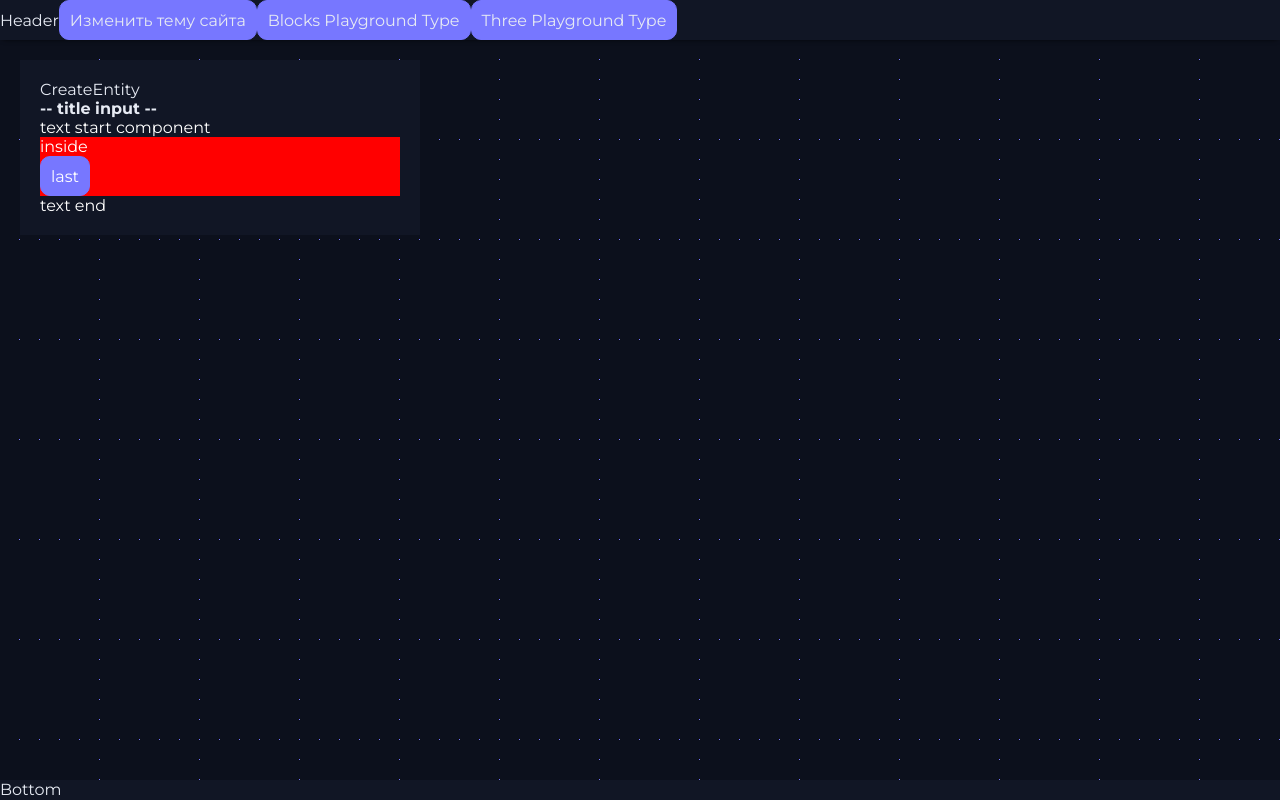
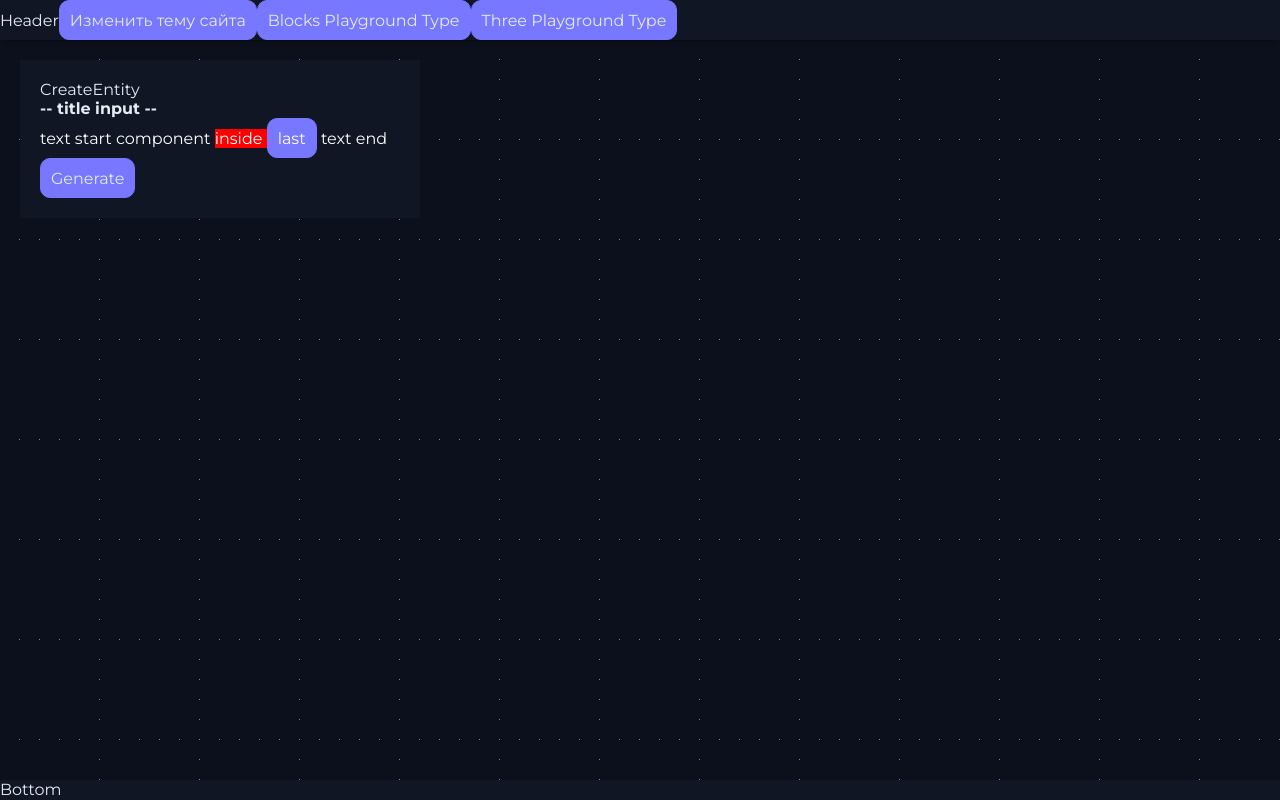
Before and after one commit to VanyaMate/thought-tree, a React (Vite) app in the folder client/: page / in a window 1280 px wide. Built offline with nearby package versions, Linux system fonts and the light colour scheme.

Commit message:
начало создания функции по генирации форматированной строки из react компонента

```diff
--- a/client/src/components/CreateEntity/CreateEntity.tsx
+++ b/client/src/components/CreateEntity/CreateEntity.tsx
@@ -1,8 +1,10 @@
-import React from 'react';
+import React, {useEffect, useRef} from 'react';
 import ColorThemeContainer from "../Themes/ColorThemeContainer/ColorThemeContainer";
 import css from './CreateEntity.module.scss';
 import EntityTextarea from "../EntityTextarea/EntityTextarea";
 import {EntityTextareaComponent} from "../../types/entityTextareaComponent";
+import {getFormattedEntityTextareaString} from "../../../utils/entities/getFormattedEntityTextareaString";
+import Button from "../UI/Buttons/Button/Button";
 
 const CreateEntity = () => {
     const last = JSON.stringify({value: 'last', type: EntityTextareaComponent.SCROLL_BUTTON, entityId: 'uid3'})
@@ -11,11 +13,23 @@ const CreateEntity = () => {
 
     const text = `text start (&-)${component}(-&) text end`;
 
+    const entityTextarea = useRef<HTMLDivElement>(null)
+
+    const generateAndLog = function (element: HTMLElement) {
+        console.log('%cИз', 'font-size: 20px; color: red');
+        console.log(text);
+        const formattedString = getFormattedEntityTextareaString(element);
+        console.log('%cВ', 'font-size: 20px; color: green');
+        console.log(formattedString);
+        console.log('%cСтроки равны', `color: ${text === formattedString ? 'green' : 'red'}`)
+    }
+
     return (
         <ColorThemeContainer themeStyles={css} className={css.container} data-entity={'true'}>
             CreateEntity
             <h4>-- title input --</h4>
-            <EntityTextarea value={text}/>
+            <EntityTextarea value={text} ref={entityTextarea}/>
+            <Button active onClick={() => generateAndLog(entityTextarea.current!)}>Generate</Button>
         </ColorThemeContainer>
     );
 };
--- a/client/src/components/EntityTextarea/EntityTextarea.tsx
+++ b/client/src/components/EntityTextarea/EntityTextarea.tsx
@@ -3,6 +3,7 @@ import ColorThemeContainer from "../Themes/ColorThemeContainer/ColorThemeContain
 import css from './EntityTextarea.module.scss';
 import {IDefaultComponent} from "../IDefaultComponent";
 import {useEntityTextareaHook} from "../../hooks/useEntityTextarea.hook";
+import {EntityTextareaComponent} from "../../types/entityTextareaComponent";
 
 export interface IEntityTextarea extends IDefaultComponent {
     value: string
@@ -12,7 +13,12 @@ const EntityTextarea: React.FC<IEntityTextarea> = React.forwardRef<HTMLDivElemen
     const result: ReactElement[] = useEntityTextareaHook(props.value);
 
     return (
-        <ColorThemeContainer themeStyles={css} className={[css.container, props.className ?? ''].join(' ')}>
+        <ColorThemeContainer
+            themeStyles={css}
+            className={[css.container, props.className ?? ''].join(' ')}
+            data-entity-type={EntityTextareaComponent.DEFAULT}
+            ref={ref}
+        >
             { result }
         </ColorThemeContainer>
     );
--- a/client/src/components/EntityTextarea/EntityTextareaColor/ EntityTextareColor.module.scss
+++ b/client/src/components/EntityTextarea/EntityTextareaColor/ EntityTextareColor.module.scss
@@ -1,3 +1,3 @@
 .container {
-
+    display: inline;
 }
--- a/client/src/components/EntityTextarea/EntityTextareaColor/EntityTextareaColor.tsx
+++ b/client/src/components/EntityTextarea/EntityTextareaColor/EntityTextareaColor.tsx
@@ -3,6 +3,7 @@ import css from './ EntityTextareColor.module.scss';
 import {useEntityTextareaHook} from "../../../hooks/useEntityTextarea.hook";
 import ColorThemeContainer from "../../Themes/ColorThemeContainer/ColorThemeContainer";
 import {IDefaultComponent} from "../../IDefaultComponent";
+import {EntityTextareaComponent} from "../../../types/entityTextareaComponent";
 
 export interface IEntityTextareaColor extends IDefaultComponent {
     value: string,
@@ -13,7 +14,12 @@ const EntityTextareaColor: React.FC<IEntityTextareaColor> = (props) => {
     const result: ReactElement[] = useEntityTextareaHook(props.value);
 
     return (
-        <ColorThemeContainer themeStyles={css} className={[css.container, props.className ?? ''].join(' ')} style={{ background: props.color }}>
+        <ColorThemeContainer
+            themeStyles={css}
+            className={[css.container, props.className ?? ''].join(' ')}
+            style={{ background: props.color }}
+            data-entity-type={EntityTextareaComponent.COLOR}
+        >
             { result }
         </ColorThemeContainer>
     );
--- a/client/src/components/EntityTextarea/EntityTextareaItem/EntityTextareaItem.tsx
+++ b/client/src/components/EntityTextarea/EntityTextareaItem/EntityTextareaItem.tsx
@@ -1,5 +1,6 @@
 import React, {useEffect, useRef, useState} from 'react';
 import css from './EntityTextareaItem.module.scss';
+import {EntityTextareaComponent} from "../../../types/entityTextareaComponent";
 
 export interface IEntityTextareaItem {
     value: string,
@@ -14,6 +15,7 @@ const EntityTextareaItem: React.FC<IEntityTextareaItem> = (props) => {
             suppressContentEditableWarning={true}
             className={css.container}
             ref={textareaRef}
+            data-entity-item={true}
         >
             { props.value }
         </div>
--- a/client/src/components/EntityTextarea/EntityTextareaScrollButton/EntityTextareaScrollButton.module.scss
+++ b/client/src/components/EntityTextarea/EntityTextareaScrollButton/EntityTextareaScrollButton.module.scss
@@ -1,3 +1,3 @@
 .container {
-
+    display: inline;
 }
--- a/client/src/components/EntityTextarea/EntityTextareaScrollButton/EntityTextareaScrollButton.tsx
+++ b/client/src/components/EntityTextarea/EntityTextareaScrollButton/EntityTextareaScrollButton.tsx
@@ -4,6 +4,7 @@ import {useEntityTextareaHook} from "../../../hooks/useEntityTextarea.hook";
 import ColorThemeContainer from "../../Themes/ColorThemeContainer/ColorThemeContainer";
 import {IDefaultComponent} from "../../IDefaultComponent";
 import ScrollToEntityButton from "../../Buttons/ScrollToEntityButton/ScrollToEntityButton";
+import {EntityTextareaComponent} from "../../../types/entityTextareaComponent";
 
 export interface IEntityTextareaScrollButton extends IDefaultComponent {
     value: string,
@@ -14,7 +15,11 @@ const EntityTextareaScrollButton: React.FC<IEntityTextareaScrollButton> = (props
     const result: ReactElement[] = useEntityTextareaHook(props.value);
 
     return (
-        <ColorThemeContainer themeStyles={css} className={[css.container, props.className ?? ''].join(' ')}>
+        <ColorThemeContainer
+            themeStyles={css}
+            className={[css.container, props.className ?? ''].join(' ')}
+            data-entity-type={EntityTextareaComponent.SCROLL_BUTTON}
+        >
             <ScrollToEntityButton entityId={props.entityId}>
                 { result }
             </ScrollToEntityButton>
--- /dev/null
+++ b/client/utils/entities/getFormattedEntityTextareaString.ts
@@ -0,0 +1,3 @@
+export const getFormattedEntityTextareaString = function (element: HTMLElement): string {
+    return element.innerHTML;
+}
```
